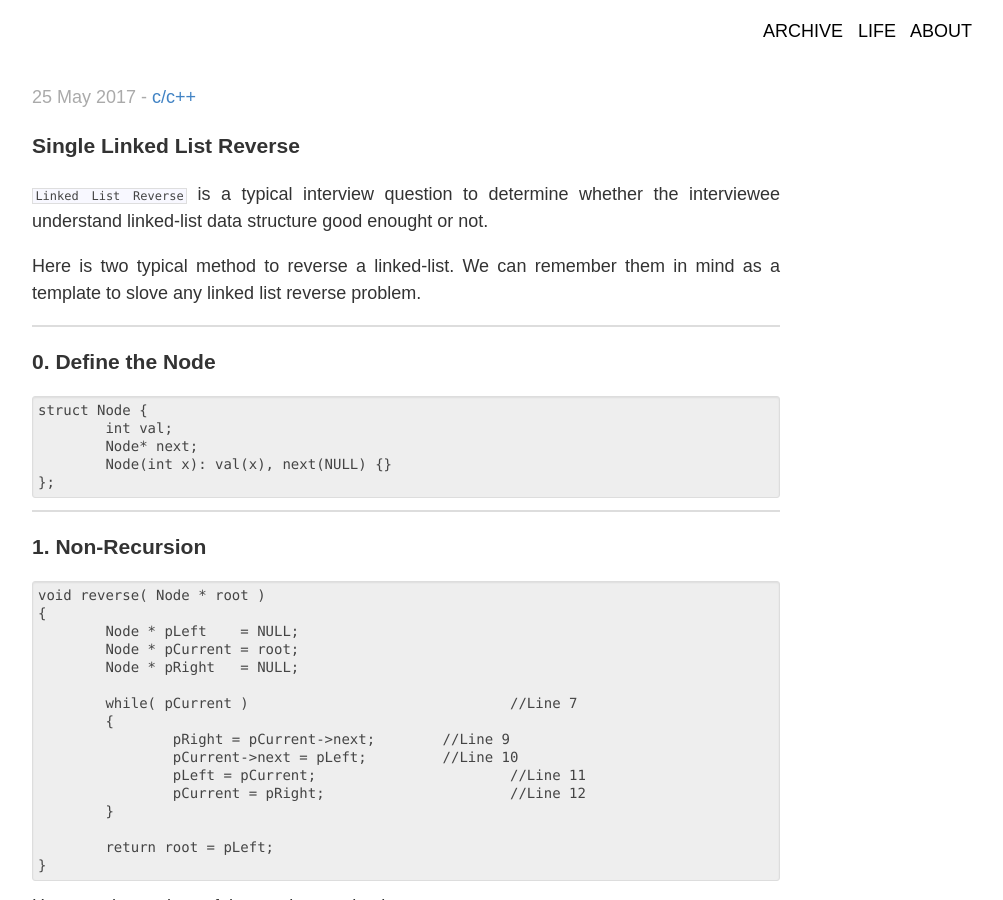
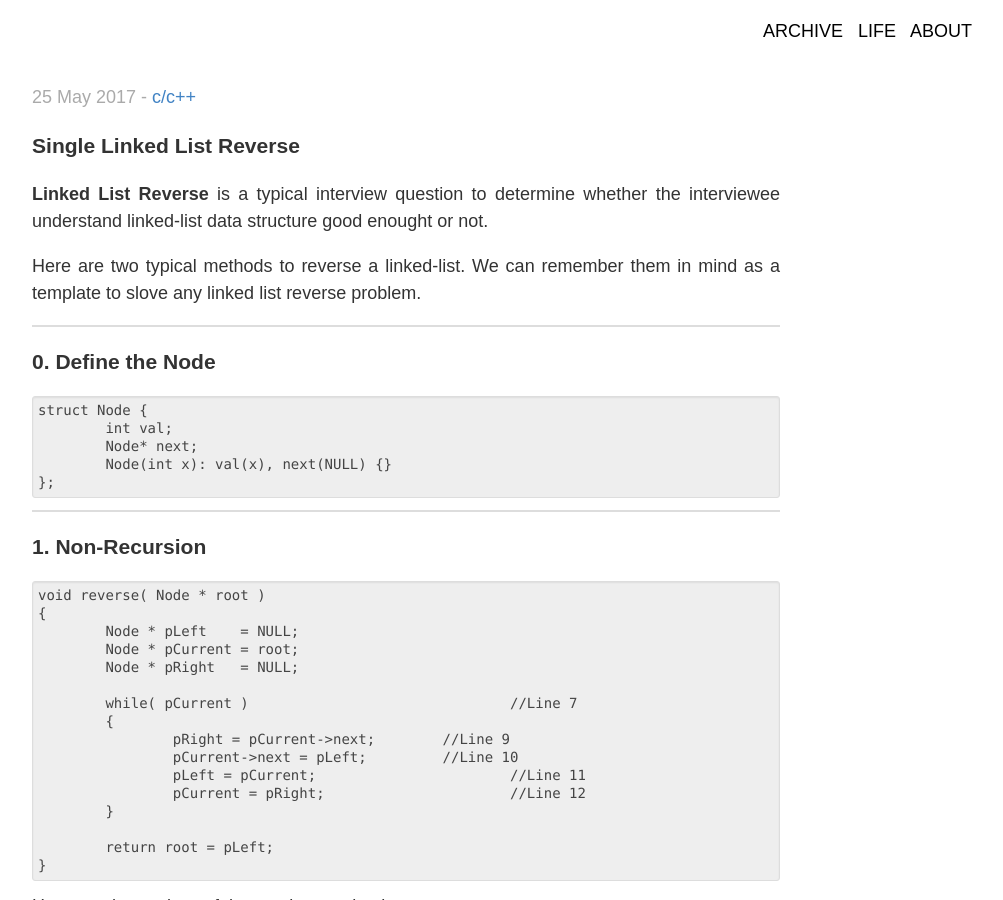
Before and after one commit to EdlinLink/edlinlink.github.io, a Jekyll site: the page built from _posts/2017-05-25-SingleLinkedListReverse.md, in a window 1280 px wide and 900 px high. Shown: the whole window, without its empty margins (234-1237 px from the left). Built offline with Jekyll 4.4.1, drawn with Linux system fonts in a browser that asks for light colours; comment, search, counter and statistics services are not loaded.

Commit message:
fix: grammar mistake

```diff
--- a/_posts/2017-05-25-SingleLinkedListReverse.md
+++ b/_posts/2017-05-25-SingleLinkedListReverse.md
@@ -10,9 +10,9 @@ headimg: demo.png
 
 ### Single Linked List Reverse
 
-`Linked List Reverse` is a typical interview question to determine whether the interviewee understand linked-list data structure good enought or not.
+**Linked List Reverse** is a typical interview question to determine whether the interviewee understand linked-list data structure good enought or not.
 
-Here is two typical method to reverse a linked-list. We can remember them in mind as a template to slove any linked list reverse problem.
+Here are two typical methods to reverse a linked-list. We can remember them in mind as a template to slove any linked list reverse problem.
 
 ---
 
```
